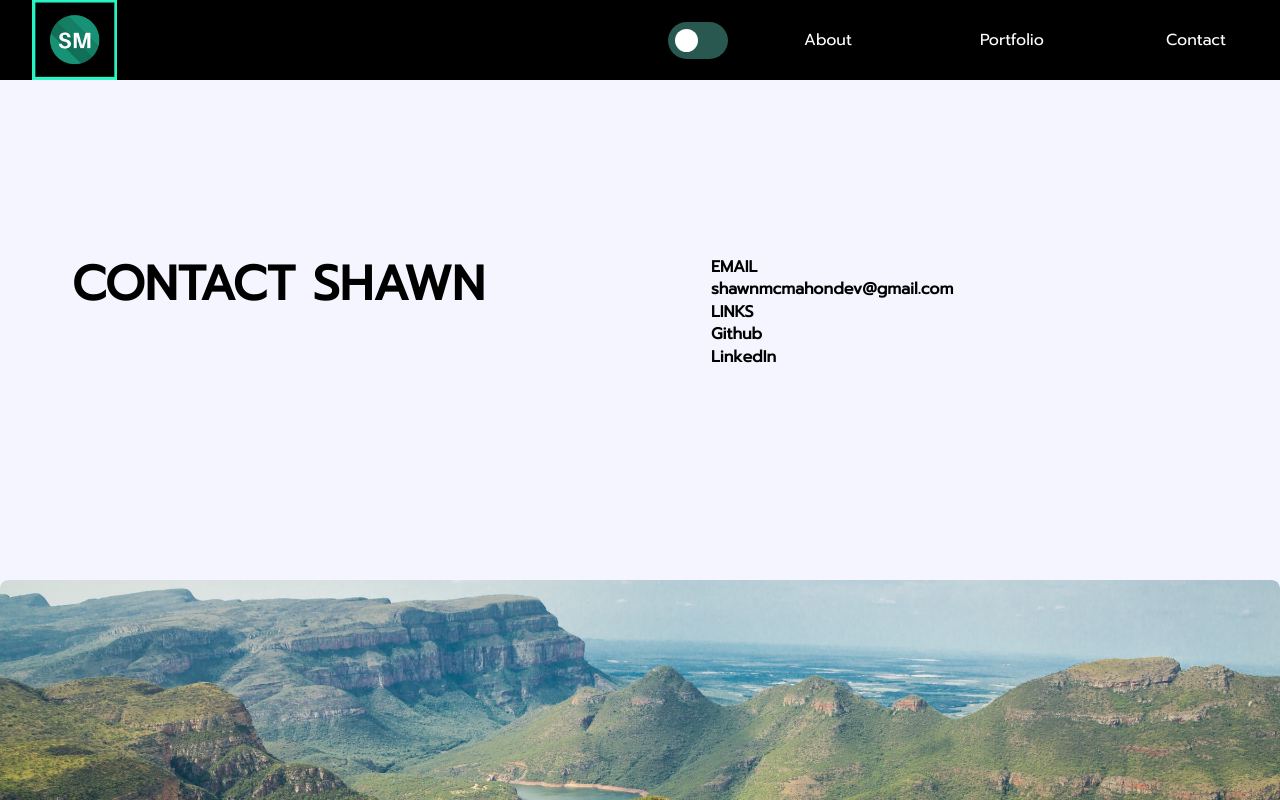
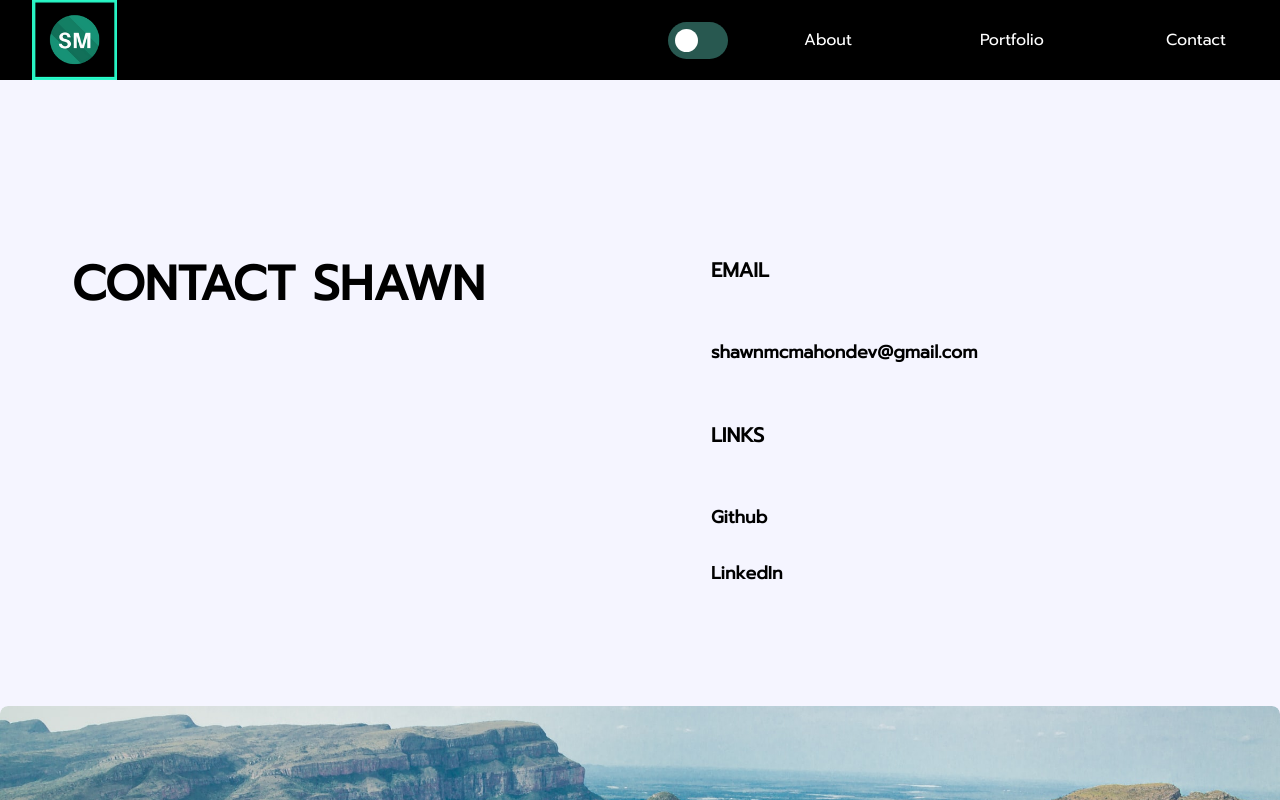
Before and after one commit to shawnmcmahon/portfolio, a React (Create React App) app: page /contact in a window 1280 px wide. Shown: the top 800 px of the page. Built offline with nearby package versions, Linux system fonts and the light colour scheme.

Commit message:
Fix contact page spacing

```diff
--- a/src/Components/Home/Home.js
+++ b/src/Components/Home/Home.js
@@ -46,7 +46,7 @@ const Home = ({ pageMode, pageDesign }) => {
 
             <p className="bio-text">Throughout my career, I've demonstrated a unique ability to bridge technical complexity with user-centric design, ensuring that every solution not only meets functional requirements but also exceeds user expectations. My experience in client-facing roles has honed my ability to translate business needs into elegant technical solutions, while my leadership background enables me to mentor junior developers and contribute to team growth.</p>
 
-            <p className="font-bold underline text-xl">Let's build something beautiful together. </p>
+            <p className="bio-text bio-cta">Let's build something beautiful together. </p>
           </div>
         </section>
         <section className={findStyleAndDesign(pageMode, pageDesign, "section-container-concave")}>
--- a/src/styles/desktop/Contact.scss
+++ b/src/styles/desktop/Contact.scss
@@ -55,6 +55,7 @@
   line-height: 1.2;
   width: 100%;
   @include responsive-spacing(margin-top, 1rem, 2rem, 3rem);
+  margin-bottom: 1rem;
   display: flex;
   justify-content: center;
   text-align: center;
@@ -63,6 +64,11 @@
     width: 50%;
     text-align: left;
     justify-content: flex-start;
+    margin-bottom: 1.5rem;
+  }
+
+  @include desktop-up {
+    margin-bottom: 2rem;
   }
 }
 
@@ -89,6 +95,53 @@
   @include desktop-up {
     padding-left: 3rem;
   }
+
+  ul {
+    list-style: none;
+    padding: 0;
+    margin: 0;
+    margin-bottom: 1.5rem;
+    width: 100%;
+
+    @include tablet-up {
+      margin-bottom: 2rem;
+    }
+
+    @include desktop-up {
+      margin-bottom: 2.5rem;
+    }
+
+    li {
+      padding: 0.5rem 0;
+      margin-bottom: 0.5rem;
+      font-size: clamp(0.9rem, 2.5vw, 1.1rem);
+      line-height: 1.4;
+
+      @include tablet-up {
+        padding: 0.75rem 0;
+        margin-bottom: 0.75rem;
+      }
+
+      @include desktop-up {
+        padding: 1rem 0;
+        margin-bottom: 1rem;
+      }
+
+      &:last-child {
+        margin-bottom: 0;
+      }
+    }
+
+    a {
+      display: block;
+      text-decoration: none;
+      transition: all 0.3s ease;
+
+      &:hover {
+        transform: translateY(-2px);
+      }
+    }
+  }
 }
 
 /* Contact Labels and Content */
@@ -98,9 +151,17 @@
   align-items: center;
   gap: 1rem;
   width: 100%;
+  font-size: clamp(1rem, 3vw, 1.25rem);
+  font-weight: bold;
+  margin-bottom: 1.5rem;
 
   @include tablet-up {
     align-items: flex-start;
+    margin-bottom: 2rem;
+  }
+
+  @include desktop-up {
+    margin-bottom: 2.5rem;
   }
 }
 
@@ -109,12 +170,28 @@
   font-weight: bold;
   margin-bottom: 0.5rem;
   color: inherit;
+
+  @include tablet-up {
+    margin-bottom: 0.75rem;
+  }
+
+  @include desktop-up {
+    margin-bottom: 1rem;
+  }
 }
 
 .contact-value {
   font-size: clamp(0.9rem, 2.5vw, 1.1rem);
   line-height: 1.4;
   margin-bottom: 1rem;
+
+  @include tablet-up {
+    margin-bottom: 1.5rem;
+  }
+
+  @include desktop-up {
+    margin-bottom: 2rem;
+  }
 }
 
 /* Contact Links */
@@ -140,6 +217,13 @@
 
   @include tablet-up {
     justify-content: flex-start;
+    gap: 1.5rem;
+    margin-top: 1.5rem;
+  }
+
+  @include desktop-up {
+    gap: 2rem;
+    margin-top: 2rem;
   }
 }
 
@@ -158,6 +242,14 @@
 .phone-container,
 .location-container {
   margin-bottom: 1.5rem;
+
+  @include tablet-up {
+    margin-bottom: 2rem;
+  }
+
+  @include desktop-up {
+    margin-bottom: 2.5rem;
+  }
 }
 
 .email-text,
@@ -166,6 +258,15 @@
   font-size: clamp(0.9rem, 2.5vw, 1.1rem);
   line-height: 1.4;
   word-break: break-word;
+  margin-bottom: 0.5rem;
+
+  @include tablet-up {
+    margin-bottom: 0.75rem;
+  }
+
+  @include desktop-up {
+    margin-bottom: 1rem;
+  }
 }
 
 /* Contact Lists */
@@ -173,24 +274,66 @@
   list-style: none;
   padding: 0;
   margin: 0;
+  margin-bottom: 1.5rem;
+
+  @include tablet-up {
+    margin-bottom: 2rem;
+  }
+
+  @include desktop-up {
+    margin-bottom: 2.5rem;
+  }
 
   li {
     list-style-position: inside;
     margin: 0;
-    @include responsive-spacing(padding, 0.5rem 0, 0.75rem 0, 1rem 0);
+    padding: 0.5rem 0;
+    margin-bottom: 0.5rem;
     font-size: clamp(0.9rem, 2.5vw, 1.1rem);
+    line-height: 1.4;
+
+    @include tablet-up {
+      padding: 0.75rem 0;
+      margin-bottom: 0.75rem;
+    }
+
+    @include desktop-up {
+      padding: 1rem 0;
+      margin-bottom: 1rem;
+    }
   }
 }
 
 .contact-list-style {
   list-style: disc;
   padding-left: 1rem;
+  margin-bottom: 1.5rem;
+
+  @include tablet-up {
+    margin-bottom: 2rem;
+  }
+
+  @include desktop-up {
+    margin-bottom: 2.5rem;
+  }
 
   li {
     list-style-position: inside;
     margin: 0;
-    @include responsive-spacing(padding, 0.5rem 0, 0.75rem 0, 1rem 0);
+    padding: 0.5rem 0;
+    margin-bottom: 0.5rem;
     font-size: clamp(0.9rem, 2.5vw, 1.1rem);
+    line-height: 1.4;
+
+    @include tablet-up {
+      padding: 0.75rem 0;
+      margin-bottom: 0.75rem;
+    }
+
+    @include desktop-up {
+      padding: 1rem 0;
+      margin-bottom: 1rem;
+    }
   }
 }
 
--- a/src/styles/desktop/Home.scss
+++ b/src/styles/desktop/Home.scss
@@ -9,10 +9,16 @@ a, a:hover, a:focus, a:active {
 .bio-intro {
   font-size: clamp(2rem, 5vw, 3rem);
   margin-top: 0;
+  margin-bottom: 1rem;
   line-height: 1.2;
 
   @include tablet-up {
     font-size: clamp(2.5rem, 4vw, 3.5rem);
+    margin-bottom: 1.5rem;
+  }
+
+  @include desktop-up {
+    margin-bottom: 2rem;
   }
 }
 
@@ -20,12 +26,49 @@ a, a:hover, a:focus, a:active {
   font-size: clamp(1.1rem, 3vw, 1.4rem);
   font-weight: bold;
   line-height: 1.3;
+  margin-bottom: 1.5rem;
+
+  @include tablet-up {
+    margin-bottom: 2rem;
+  }
+
+  @include desktop-up {
+    margin-bottom: 2.5rem;
+  }
 }
 
 .bio-text {
   font-size: clamp(1rem, 2.5vw, 1.125rem);
   font-weight: 300;
   line-height: 1.5;
+  margin-bottom: 1.5rem;
+
+  @include tablet-up {
+    margin-bottom: 2rem;
+  }
+
+  @include desktop-up {
+    margin-bottom: 2.5rem;
+  }
+
+  &:last-child {
+    margin-bottom: 0;
+  }
+}
+
+.bio-cta {
+  font-weight: bold;
+  font-size: clamp(1.1rem, 2.8vw, 1.25rem);
+  text-align: center;
+  margin-top: 1rem;
+
+  @include tablet-up {
+    margin-top: 1.5rem;
+  }
+
+  @include desktop-up {
+    margin-top: 2rem;
+  }
 }
 
 .center-text {
```
